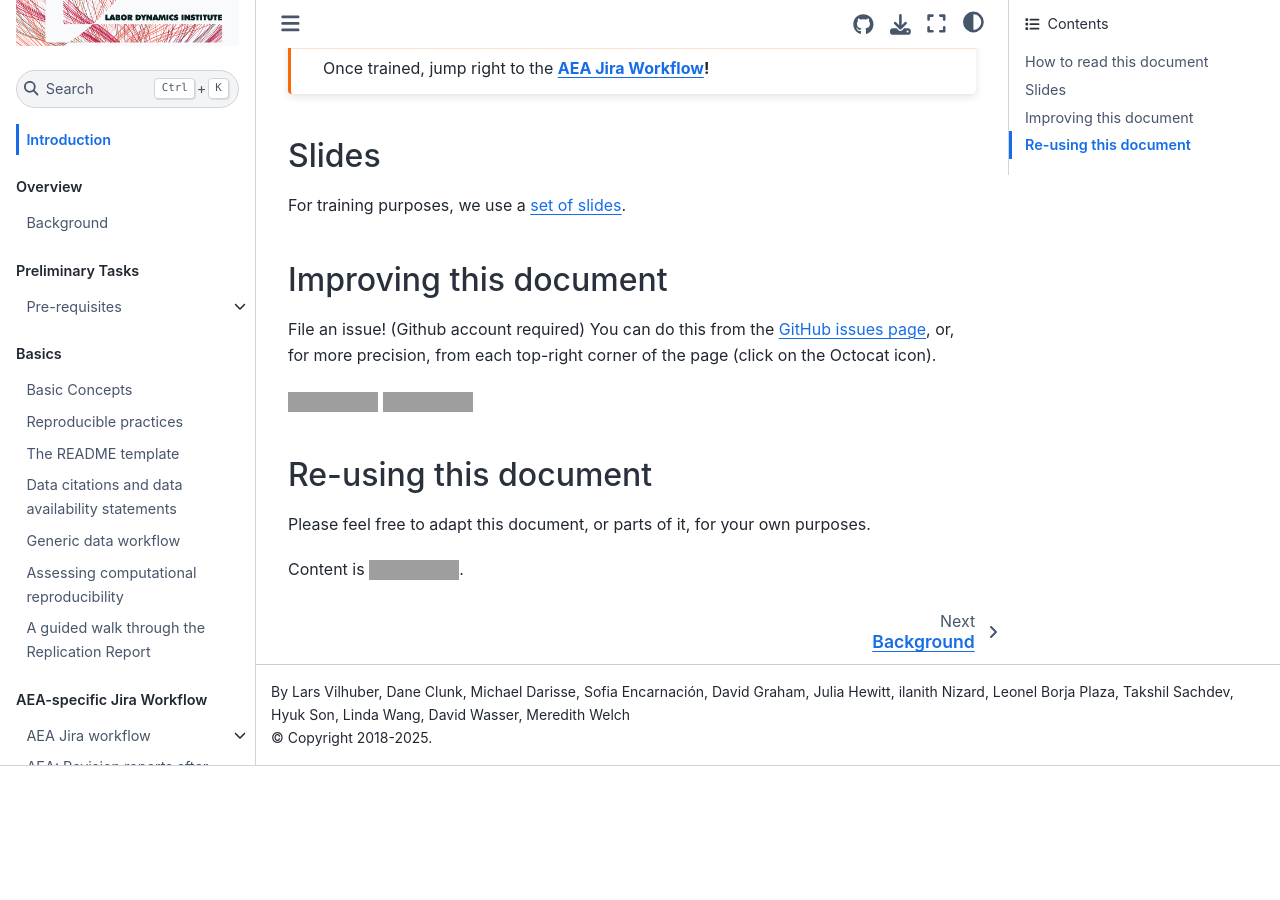
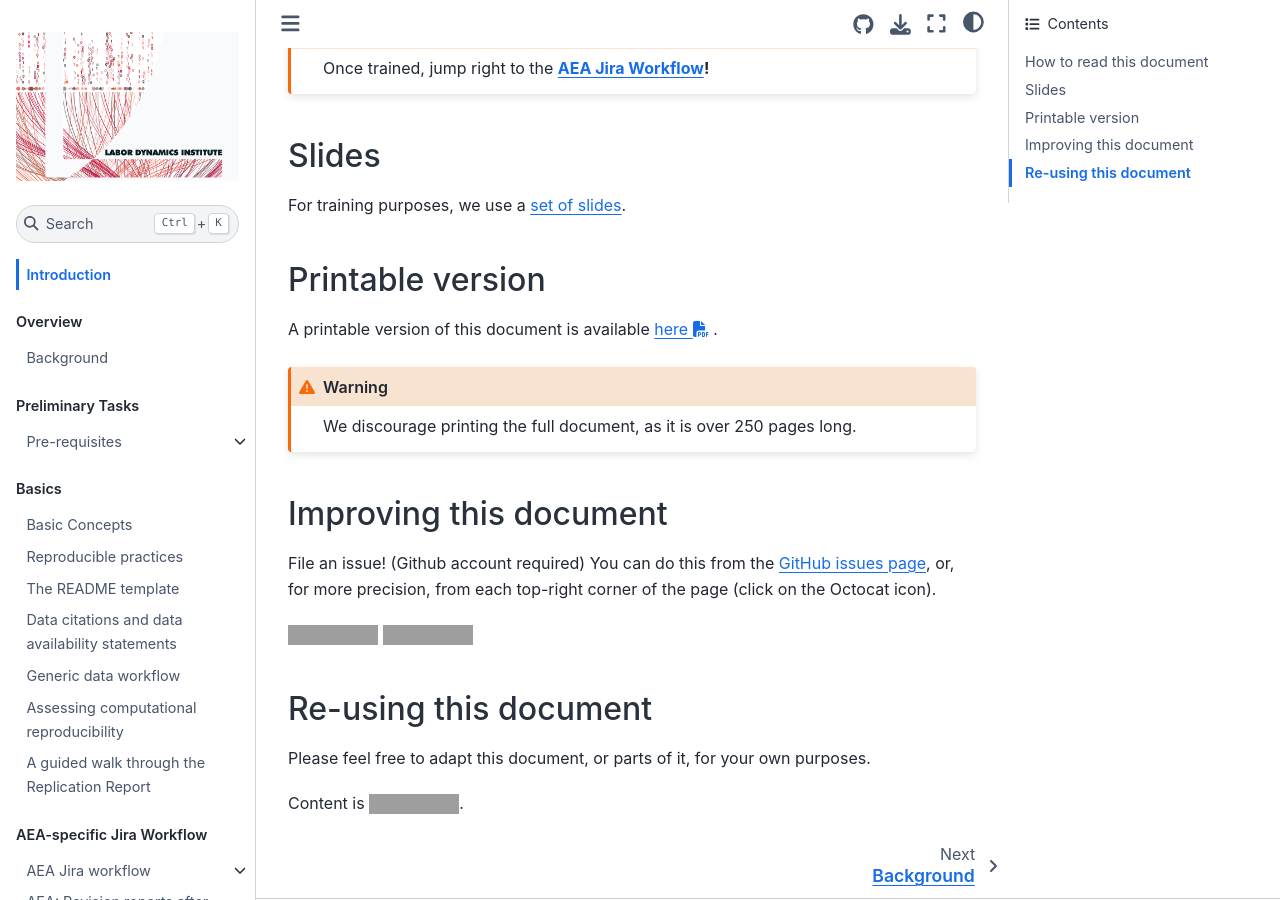
Before and after one commit to labordynamicsinstitute/ldilab-manual, a Jupyter Book: the page built from index.md, in a window 1280 px wide and 900 px high, scrolled down 735 px. Built offline with Jupyter Book 1.0.4 settings and Sphinx 7.4.7 and the Sphinx Book theme 1.1.4, drawn with Linux system fonts in a browser that asks for light colours; before the commit the page ends 1501 px from its top, so only the background shows below that; grey boxes are pictures that could not be loaded.

Commit message:
Adding link for PDF version

```diff
--- a/index.md
+++ b/index.md
@@ -22,6 +22,14 @@
 
 For training purposes, we use a [set of slides](https://labordynamicsinstitute.github.io/replicability-training-presentation/).
 
+## Printable version
+
+A printable version of this document is available [here {fas}`file-pdf`](https://labordynamicsinstitute.github.io/ldilab-manual/printable-version.pdf) .
+
+:::{warning}
+We discourage printing the full document, as it is over 250 pages long.
+:::
+
 
 ## Improving this document
 
```
Also changed, not shown: 1 other file.
